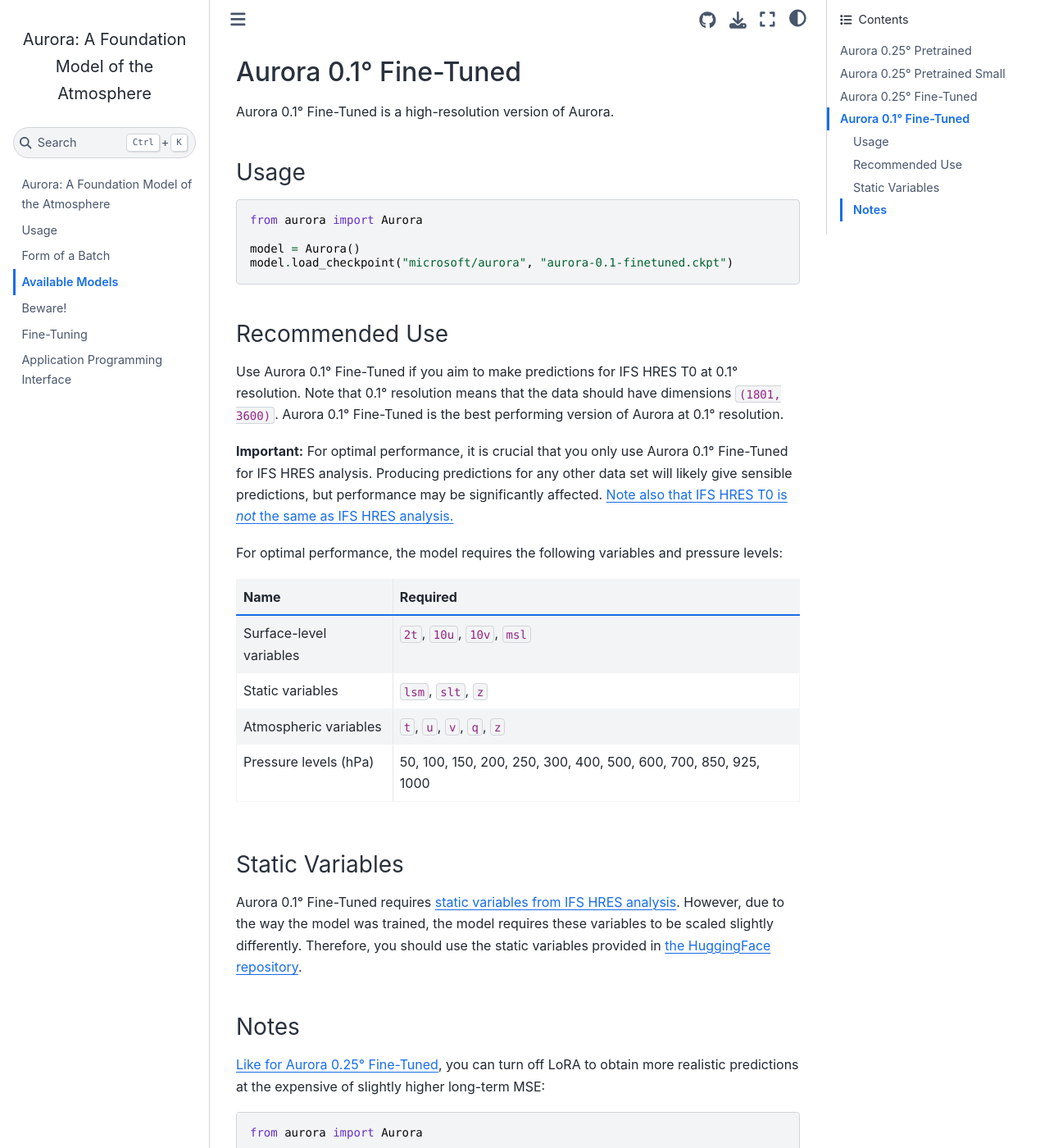
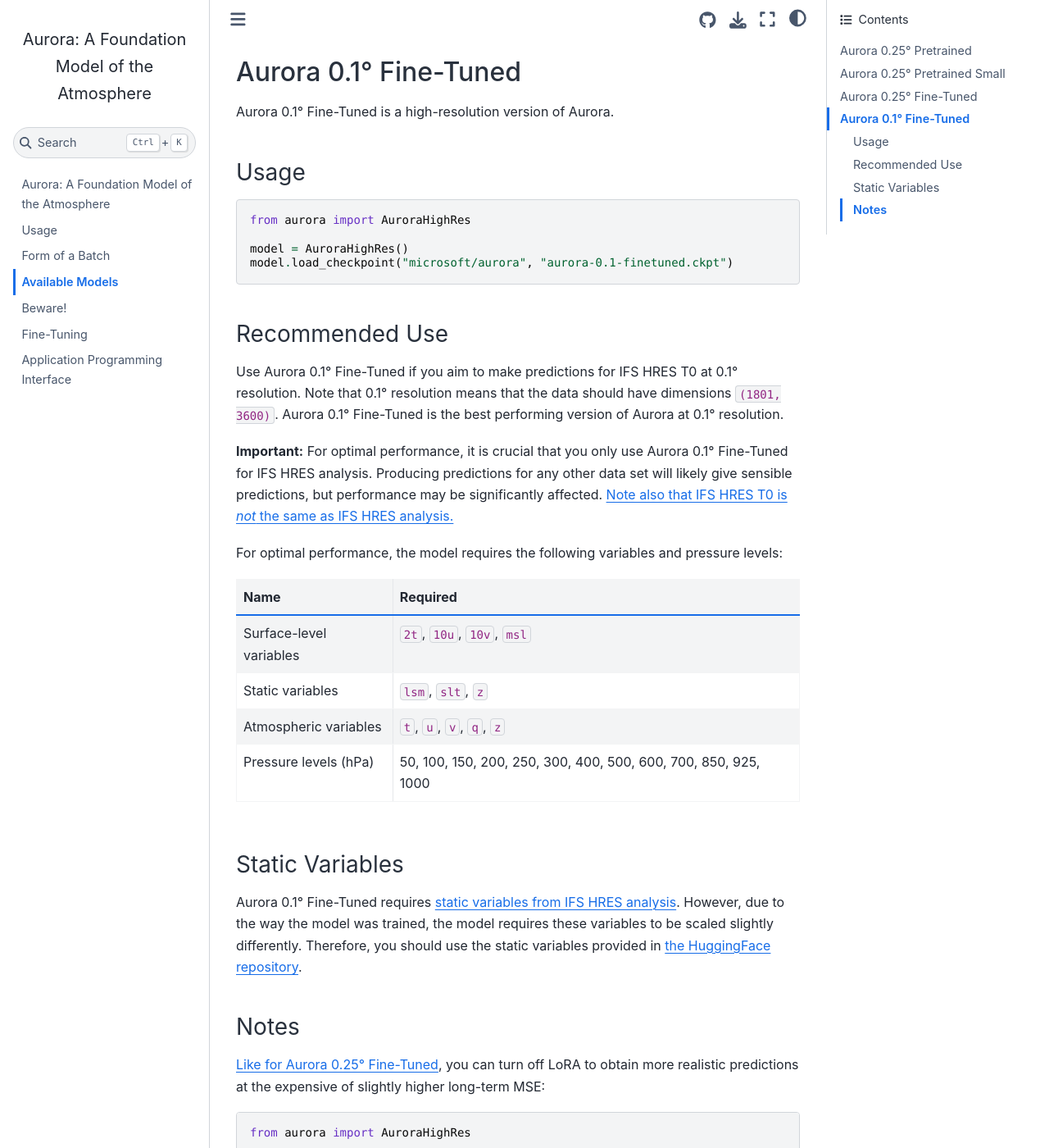
Before and after one commit to microsoft/aurora, a Jupyter Book: the page built from docs/models.md, in a window 1280 px wide and 1400 px high, scrolled down 3238 px. Shown: the whole window at 82% size. Built offline with Jupyter Book 1.0.4 settings and Sphinx 7.4.7 and the Sphinx Book theme 1.1.4, drawn with Linux system fonts in a browser that asks for light colours; pages that are not in the unit, such as notebooks, are missing from menus.

Commit message:
Fix config for 0.1 deg model

````diff
--- a/docs/api.rst
+++ b/docs/api.rst
@@ -22,3 +22,6 @@
 
 .. autoclass:: aurora.AuroraSmall
     :members:
+
+.. autoclass:: aurora.AuroraHighRes
+    :members:
--- a/docs/models.md
+++ b/docs/models.md
@@ -127,9 +127,9 @@
 ### Usage
 
 ```python
-from aurora import Aurora
+from aurora import AuroraHighRes
 
-model = Aurora()
+model = AuroraHighRes()
 model.load_checkpoint("microsoft/aurora", "aurora-0.1-finetuned.ckpt")
 ```
 
@@ -170,8 +170,8 @@
 you can turn off LoRA to obtain more realistic predictions at the expensive of slightly higher long-term MSE:
 
 ```python
-from aurora import Aurora
+from aurora import AuroraHighRes
 
-model = Aurora(use_lora=False)  # Disable LoRA for more realistic samples.
+model = AuroraHighRes(use_lora=False)  # Disable LoRA for more realistic samples.
 model.load_checkpoint("microsoft/aurora", "aurora-0.1-finetuned.ckpt", strict=False)
 ```
````
Also changed, not shown: 1 other file.
